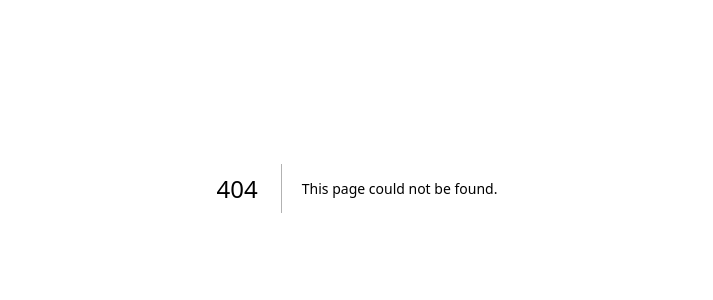
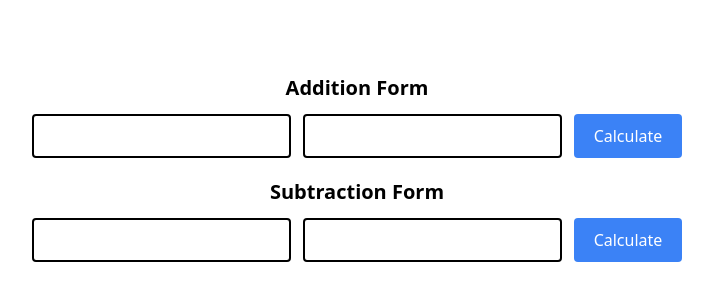
Before and after one commit to anantamishra/cct-csit-4-next, a Next.js app: page /form1 in a window 1280 px wide. Before the commit this address had no page. Shown: the part 212-512 px from the top of the page, without its empty margins (283-996 px from the left). Built offline with nearby package versions, Linux system fonts and the light colour scheme.

Commit message:
useEffect

```diff
--- /dev/null
+++ b/src/app/form1/page.js
@@ -0,0 +1,64 @@
+'use client'
+import { useState, useEffect } from "react";
+
+export default function HomePage() {
+    const [value1, setValue1] = useState("");
+    const [value2, setValue2] = useState("");
+    const [value3, setValue3] = useState("");
+    const [value4, setValue4] = useState("");
+    const [additionResult, setAdditionResult] = useState("");
+    const [subtractionResult, setSubtractionResult] = useState("");
+
+    const handleAddition = (e) => {
+        e.preventDefault();
+        const formData = new FormData(e.target);
+        setValue1(formData.get("val1"));
+        setValue2(formData.get("val2"));
+    };
+
+    function handleSubtraction(e) {
+        e.preventDefault();
+        const formData = new FormData(e.target);
+        setValue3(formData.get("val3"));
+        setValue4(formData.get("val4"));
+    };
+
+
+    useEffect(() => {
+        if (value1 !== "" && value2 !== "") {
+            setAdditionResult("Addition Result is: " + (parseInt(value1) + parseInt(value2)));
+        }
+    }, [value1, value2]);
+
+    useEffect(() => {
+        if (value3 !== "" && value4 !== "") {
+            setSubtractionResult("Subtraction Result is: " + (parseInt(value3) - parseInt(value4)));
+        }
+    }, [value3, value4]);
+    return (
+        <div className="flex flex-col w-full min-h-screen justify-center items-center gap-5">
+            <div>
+                <form className="flex flex-col w-full items-center gap-3" onSubmit={handleAddition}>
+                    <h1 className="text-xl font-semibold">Addition Form</h1>
+                    <div className="flex gap-3">
+                        <input type="number" name="val1" className="border-2 border-black px-3 py-2 rounded focus:outline-none focus:border-blue-500" />
+                        <input type="number" name="val2" className="border-2 border-black px-3 py-2 rounded focus:outline-none focus:border-blue-500" />
+                        <button type="submit" className="bg-blue-500 px-5 py-2 rounded text-white hover:bg-blue-300">Calculate</button>
+                    </div>
+                </form>
+            </div>
+            <div>
+                <form className="flex flex-col w-full items-center gap-3" onSubmit={handleSubtraction}>
+                    <h1 className="text-xl font-semibold">Subtraction Form</h1>
+                    <div className="flex gap-3">
+                        <input type="number" name="val3" className="border-2 border-black px-3 py-2 rounded focus:outline-none focus:border-blue-500" />
+                        <input type="number" name="val4" className="border-2 border-black px-3 py-2 rounded focus:outline-none focus:border-blue-500" />
+                        <button type="submit" className="bg-blue-500 px-5 py-2 rounded text-white hover:bg-blue-300">Calculate</button>
+                    </div>
+                </form>
+            </div>
+            <p className="text-xl font-semibold">{additionResult}</p>
+            <p className="text-xl font-semibold">{subtractionResult}</p>
+        </div>
+    );
+}
```
